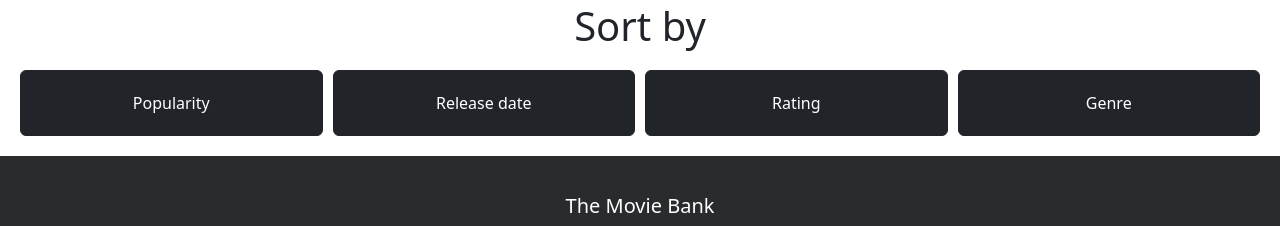
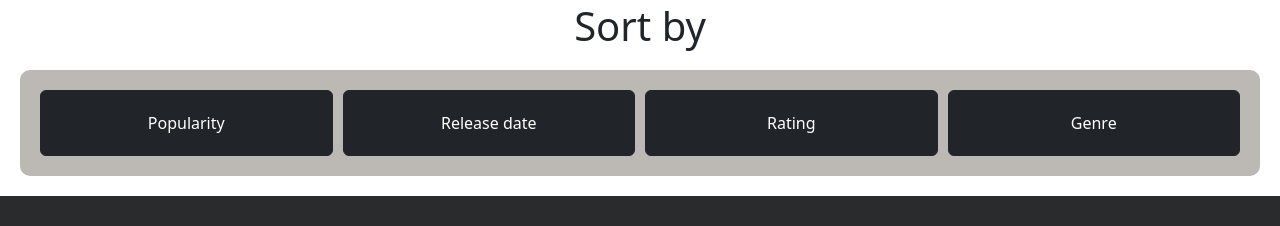
Before and after one commit to Adi-Dzocaj/The-Movie-Bank, a React (Vite) app: page / in a window 1280 px wide. Shown: the part 687-913 px from the top of the page. Built offline with nearby package versions, Linux system fonts and the light colour scheme.

Commit message:
Minor styling changes.

```diff
--- a/src/pages/GenrePage.jsx
+++ b/src/pages/GenrePage.jsx
@@ -20,6 +20,7 @@ const GenrePage = () => {
 		<div>
 			<h1 style={{textAlign: 'center', borderBottom: '1px solid lightgray', margin: '20px', paddingBottom: '10px'}}>Genres</h1>
 			<div className="genresContainer">
+				<div className="genres">
 					{data.genres.map((genre, i) => {
 						return (
 						<Link className='genreCard' key={i} to={`/movies/${genre.name}/${genre.id}`}>
@@ -33,6 +34,7 @@ const GenrePage = () => {
 					})}
 				</div>
 			</div>
+		</div>
 	)
 }
 
--- a/src/pages/Homepage.jsx
+++ b/src/pages/Homepage.jsx
@@ -14,7 +14,7 @@ function Homepage() {
 		</div>
 		<div className="d-flex flex-column align-items-center" style={{marginLeft: '20px', marginRight: '20px'}}>
 			<h1 style={{marginBottom: '20px'}}>Sort by</h1>
-			<div style={{display: "flex", justifyContent: "center", flexWrap: "wrap", gap: "10px", width: '100%', marginBottom: '20px'}}>
+				<div style={{display: "flex", justifyContent: "center", flexWrap: "wrap", gap: "10px", width: '100%', marginBottom: '20px', backgroundColor: 'rgb(188, 184, 179)', padding: '20px', borderRadius: '10px'}}>
 					<Link style={{flex: '200px 1 0'}} to='/popular_movies'>
 						<Button style={{padding: '20px', width: '100%'}} variant="dark">Popularity</Button>
 					</Link>
--- a/src/pages/PageStyling/GenrePageStyling.css
+++ b/src/pages/PageStyling/GenrePageStyling.css
@@ -1,4 +1,11 @@
 .genresContainer {
+	background-color: rgb(188, 184, 179);
+	border-radius: 10px;
+	margin: 20px;
+	padding: 20px;
+}
+
+.genres {
 	margin: 20px;
 	display: flex;
 	justify-content: center;
```
Lines whose indentation alone changed are shown as unchanged.
